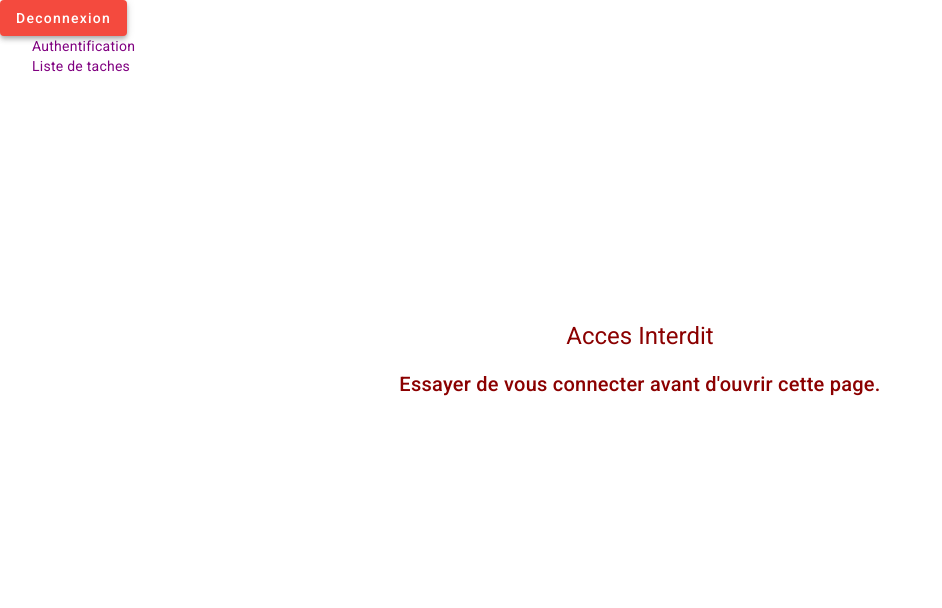
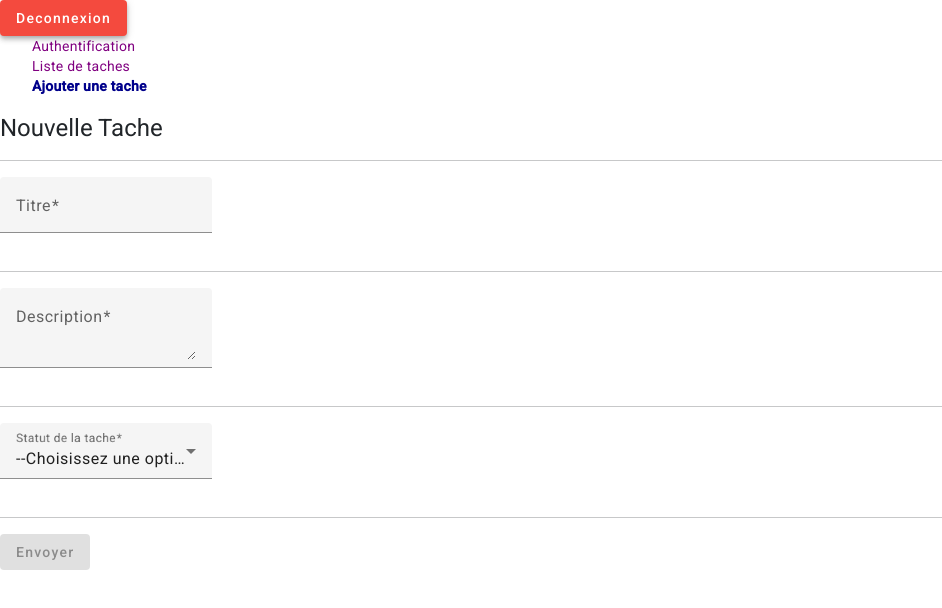
Before and after one commit to formateur357/ANG-JVS1123, an Angular app in the folder todo/: page /task-form in a window 1280 px wide. Before the commit this address led to /404. Shown: the top 608 px of the page, without its empty margins (0-942 px from the left). Built offline with nearby package versions, Linux system fonts and the light colour scheme.

Commit message:
add correction

```diff
--- a/todo/src/app/app-routing.module.ts
+++ b/todo/src/app/app-routing.module.ts
@@ -5,6 +5,7 @@ import { LoginComponent } from './components/login/login.component';
 import { TaskDetailsComponent } from './components/task-details/task-details.component';
 import { NotFoundComponent } from './components/not-found/not-found.component';
 import { authGuard } from './guards/auth.guard';
+import { TaskFormComponent } from './components/task-form/task-form.component';
 
 const routes: Routes = [
   { path: 'login', component: LoginComponent },
@@ -12,6 +13,7 @@ const routes: Routes = [
     path: '',
     canActivate: [authGuard],
     children: [
+      { path: 'task-form', component: TaskFormComponent },
       { path: 'todolist/:id', component: TaskDetailsComponent },
       { path: 'todolist', component: TodolistComponent },
       { path: '', component: TodolistComponent, pathMatch: 'full' },
--- a/todo/src/app/class/task.model.ts
+++ b/todo/src/app/class/task.model.ts
@@ -1,9 +1,14 @@
 export class Task {
+  private static index: number = 0;
+  public id: number;
+  public created: Date;
+
   constructor(
-    public id: number,
     public title: string,
     public complete: boolean,
-    public description: string,
-    public created: Date
-  ) {}
+    public description: string
+  ) {
+    this.id = Task.index++;
+    this.created = new Date();
+  }
 }
--- a/todo/src/app/components/nav/nav.component.html
+++ b/todo/src/app/components/nav/nav.component.html
@@ -6,4 +6,7 @@
   <li routerLinkActive="active" [routerLinkActiveOptions]="{exact: true}">
     <a routerLink="todolist">Liste de taches</a>
   </li>
+  <li routerLinkActive="active">
+    <a routerLink="task-form">Ajouter une tache</a>
+  </li>
 </ul>
--- /dev/null
+++ b/todo/src/app/components/task-form/task-form.component.html
@@ -0,0 +1,24 @@
+<h1>Nouvelle Tache</h1>
+<form (ngSubmit)="onSubmit(taskform)" #taskform="ngForm">
+  <hr/>
+  <mat-form-field appearance="fill">
+    <mat-label>Titre</mat-label>
+    <input matInput ngModel name="title" placeholder="ex: Faire les courses ..." required minlength="5">
+  </mat-form-field><hr/>
+
+  <mat-form-field appearance="fill">
+    <mat-label>Description</mat-label>
+    <textarea matInput ngModel name="description" placeholder="ex: Liste : beurre, jambon ..." required minlength="5"></textarea>
+  </mat-form-field><hr/>
+
+  <mat-form-field appearance="fill">
+    <mat-label>Statut de la tache</mat-label>
+    <mat-select ngModel name="complete" required>
+      <mat-option value="">--Choisissez une option--</mat-option>
+      <mat-option [value]="1">En cours</mat-option>
+      <mat-option [value]="2">Complete</mat-option>
+    </mat-select>
+  </mat-form-field><hr/>
+
+  <button mat-raised-button color="accent" type="submit" [disabled]="taskform.invalid">Envoyer</button>
+</form>
--- /dev/null
+++ b/todo/src/app/components/task-form/task-form.component.ts
@@ -0,0 +1,25 @@
+import { Component } from '@angular/core';
+import { NgForm } from '@angular/forms';
+import { Router } from '@angular/router';
+import { Task } from 'src/app/class/task.model';
+import { TodolistService } from 'src/app/services/todolist.service';
+
+@Component({
+  selector: 'app-task-form',
+  templateUrl: './task-form.component.html',
+  styleUrls: ['./task-form.component.scss'],
+})
+export class TaskFormComponent {
+  constructor(private todo: TodolistService, private router: Router) {}
+
+  public onSubmit(form: NgForm): void {
+    this.todo.addTask(
+      new Task(
+        form.value.title,
+        form.value.complete === 0 ? false : true,
+        form.value.description
+      )
+    );
+    this.router.navigate(['todolist']);
+  }
+}
--- a/todo/src/app/components/todolist/todolist.component.ts
+++ b/todo/src/app/components/todolist/todolist.component.ts
@@ -1,4 +1,4 @@
-import { Component, OnInit } from '@angular/core';
+import { Component, OnDestroy, OnInit } from '@angular/core';
 import { Observable, Subscription } from 'rxjs';
 import { Task } from 'src/app/class/task.model';
 import { TodolistService } from 'src/app/services/todolist.service';
@@ -8,7 +8,7 @@ import { TodolistService } from 'src/app/services/todolist.service';
   templateUrl: './todolist.component.html',
   styleUrls: ['./todolist.component.scss'],
 })
-export class TodolistComponent implements OnInit {
+export class TodolistComponent implements OnInit, OnDestroy {
   public tasks: Task[] = [];
   public tasks$!: Observable<Task[]>;
   public subscribe!: Subscription | undefined;
@@ -18,6 +18,10 @@ export class TodolistComponent implements OnInit {
   ngOnInit(): void {
     this.tasks$ = this.todo.getTasks();
     this.getTasks();
+  }
+
+  ngOnDestroy(): void {
+    this.subscribe?.unsubscribe();
   }
 
   public get nbTrue(): number {
--- a/todo/src/app/services/todolist.service.ts
+++ b/todo/src/app/services/todolist.service.ts
@@ -3,15 +3,9 @@ import { Task } from '../class/task.model';
 import { BehaviorSubject, Observable } from 'rxjs';
 
 const initialTasks: Task[] = [
-  new Task(1, 'Promener le chien', false, 'Dans le parc', new Date()),
-  new Task(2, 'Faire le menage', false, 'Aspi', new Date('01/04/2023 09:00')),
-  new Task(
-    3,
-    'Faire les courses',
-    false,
-    'Liste: ...',
-    new Date('03/04/1999 13:23')
-  ),
+  new Task('Promener le chien', false, 'Dans le parc'),
+  new Task('Faire le menage', false, 'Aspi'),
+  new Task('Faire les courses', false, 'Liste: ...'),
 ];
 
 @Injectable({
@@ -56,4 +50,14 @@ export class TodolistService {
   public getTaskById(id: number): Task | undefined {
     return this.tasks.find((task) => task.id === id);
   }
+
+  private getLastId() {
+    return Math.max(...this.tasks.map((task) => task.id));
+  }
+
+  public addTask(task: Task) {
+    // task.id = this.getLastId() + 1;
+    this.tasks.push(task);
+    this.emit(this.tasks);
+  }
 }
```
Also changed, not shown: todo/src/app/app.module.ts (+16 -1 lines), todo/src/app/components/task-form/task-form.component.scss (added), 1 other file (tests, documents, lock files or other folders).
